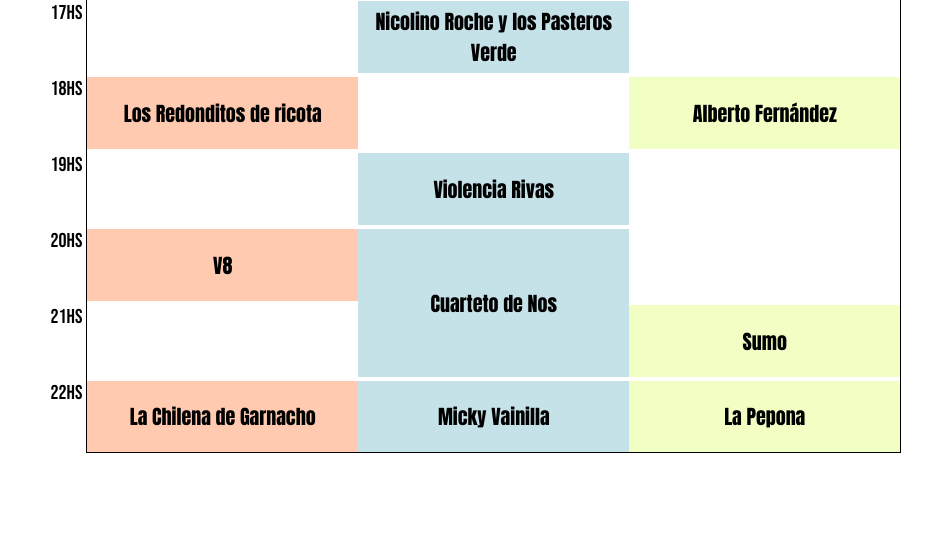
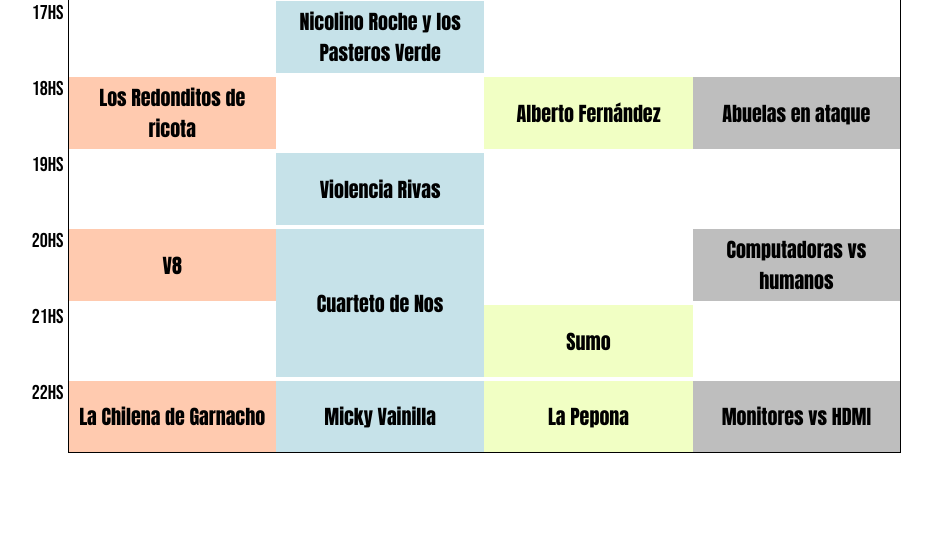
Before and after one commit to Toto20087/RockByT, a plain HTML site: page index.html in a window 1280 px wide. Shown: the part 250-800 px from the top of the page, without its empty margins (187-1119 px from the left). Drawn offline with Linux system fonts and the light colour scheme.

Commit message:
moto stage

```diff
--- a/index.html
+++ b/index.html
@@ -23,7 +23,12 @@
                 <div class="name huawei">Huawei</div>
                 <div class="name perri" >Perri</div>
                 <div class="name indie" >Indie</div>
+                <div class="name moto" >Moto</div>
                 <div class="band huawei" style="grid-row-start: 2;">La Papada de Milei</div>
+                <div class="band moto" style="grid-row-start: 2;">Benjas en camino</div>
+                <div class="band moto" style="grid-row-start: 4;">Abuelas en ataque</div>
+                <div class="band moto" style="grid-row-start: 6;">Computadoras vs humanos</div>
+                <div class="band moto" style="grid-row-start: 8;">Monitores vs HDMI</div>
                 <div class="band perri" style="grid-row-start: 3;">Nicolino Roche y los Pasteros Verde</div>
                 <div class="band indie" style="grid-row-start: 2;">Literalmete me llamo Peter</div>
                 <div class="band huawei" style="grid-row-start: 4;">Los Redonditos de ricota</div>
--- a/styles.css
+++ b/styles.css
@@ -22,7 +22,7 @@
 
 .timetable{
     display: grid;
-    grid-template-columns: 0.3fr 1fr 1fr 1fr;
+    grid-template-columns: 0.3fr 1fr 1fr 1fr 1fr;
     grid-template-rows: 50px 1fr 1fr 1fr 1fr 1fr 1fr 1fr;
     row-gap: 4px;
     width: fit-content;
@@ -76,3 +76,7 @@
     background-color: #f1ffc4;
     grid-column: 3 / 4;
 }
+.moto{
+    background-color: #bebebe;
+    grid-column: 4 / 5;
+}
```
